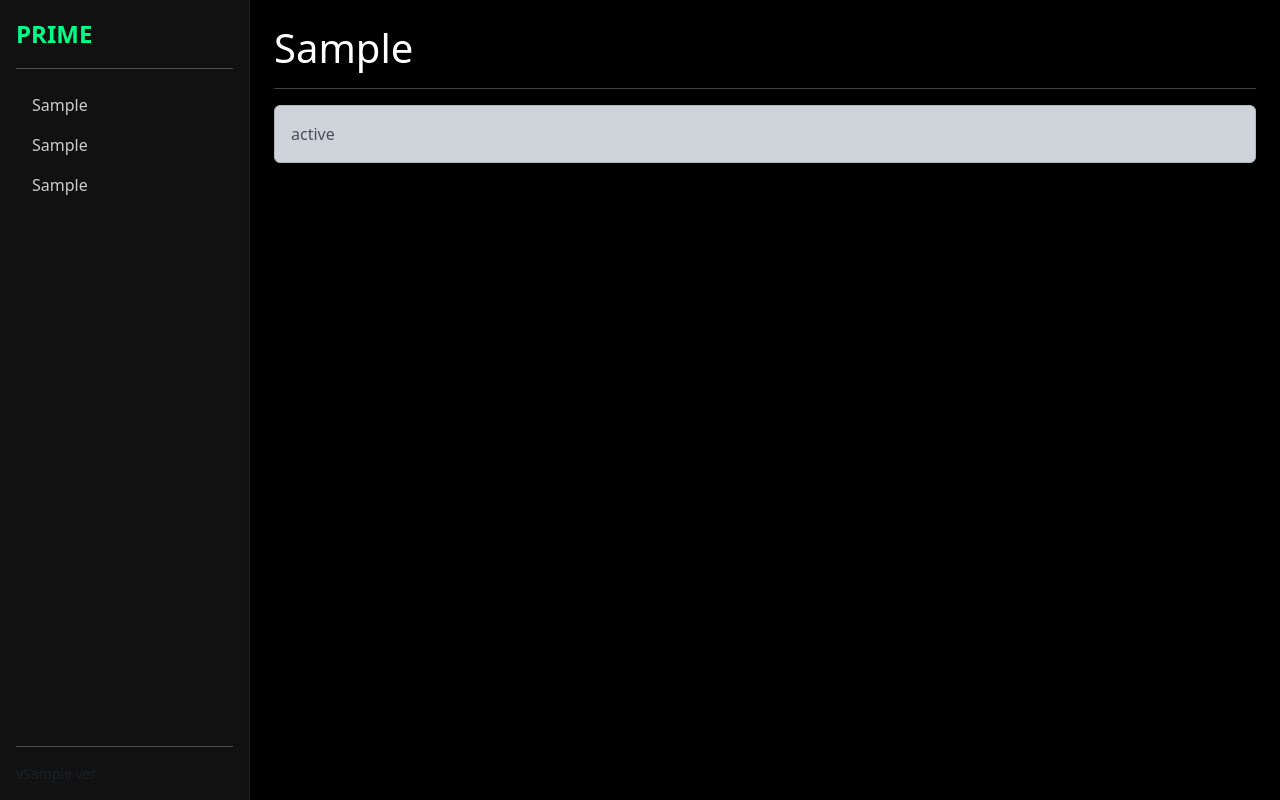
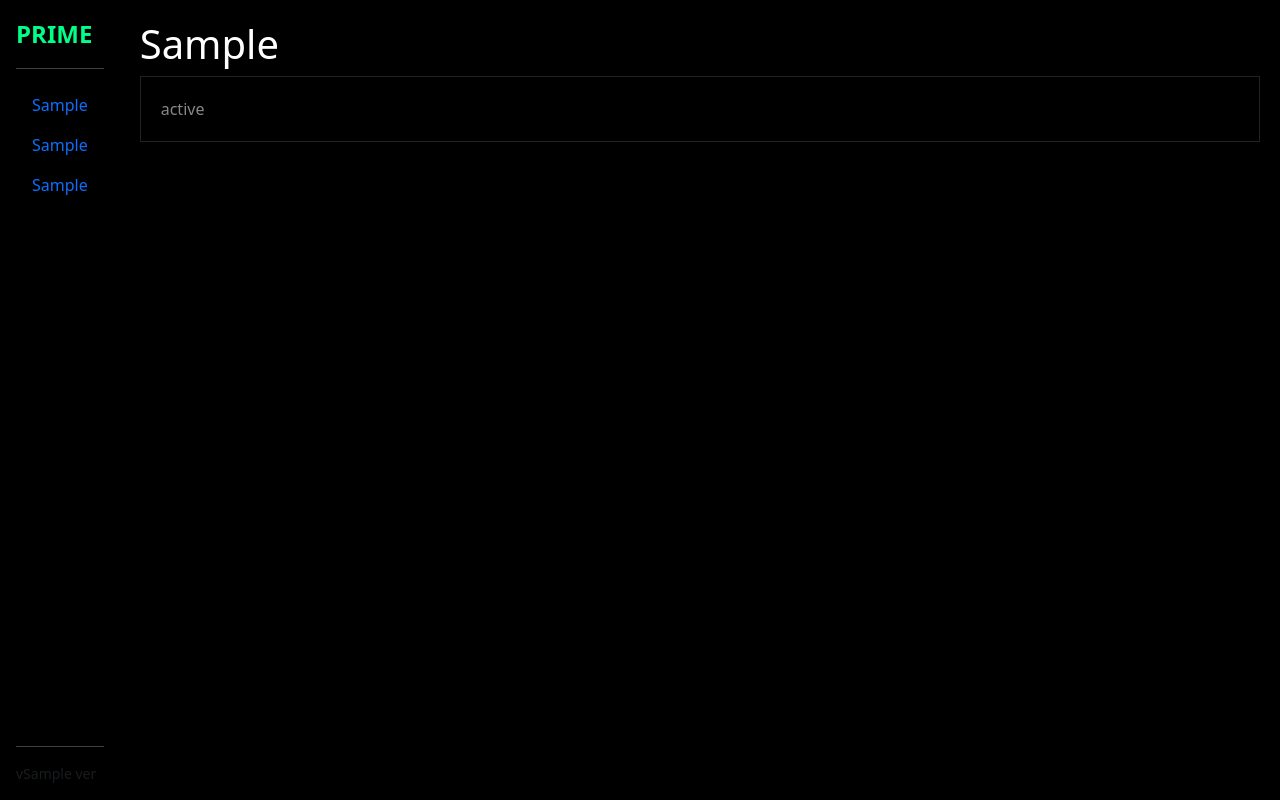
Before and after one commit to klucon/klucon-prime, a FastAPI app: template templates/index.html in a window 1280 px wide. Run offline with FastAPI, Linux system fonts and the light colour scheme; the template is opened without the code that fills it: most values are stand-ins (such as "Sample title", 1, 10 or a date in 2020).

Commit message:
Update index.html

```diff
--- a/templates/index.html
+++ b/templates/index.html
@@ -2,32 +2,29 @@
 <html lang="cs">
 <head>
     <meta charset="UTF-8">
-    <meta name="viewport" content="width=device-width, initial-scale=1.0">
-    <title>PRIME - {{ t.menu_home }}</title>
     <link href="https://cdn.jsdelivr.net/npm/bootstrap@5.3.0/dist/css/bootstrap.min.css" rel="stylesheet">
     <style>
-        /* Tady jsi měl pravděpodobně ten svůj "černý" tuning přes Bootstrap */
-        body { background-color: #000; color: #fff; }
-        .sidebar { min-width: 250px; height: 100vh; background: #111; border-right: 1px solid #222; }
-        .nav-link { color: #ccc; }
-        .nav-link.active { color: #00ff88; font-weight: bold; }
+        /* TVŮJ STYL - NÁVRAT K TOMU, CO FUNGOVALO */
+        body { background-color: #000 !important; color: #fff !important; }
+        .main-wrapper { display: flex; min-height: 100vh; }
+        .content-area { flex-grow: 1; padding: 20px; background-color: #000; }
+
+        /* Pokud jsi měl nějaké speciální barvy pro alerty nebo karty */
+        .module-status { color: #888; padding: 20px; border: 1px solid #222; }
     </style>
 </head>
 <body>
-    <div class="d-flex">
+    <div class="main-wrapper">
         {% include 'sidebar.html' %}
 
-        <main class="p-4 w-100">
+        <div class="content-area">
             <h1>{{ t.menu_home }}</h1>
-            <hr border-secondary>
-
-            {% if not modules or (not modules.movies and not modules.iptv) %}
-                <div class="alert alert-dark">
+            <div class="module-status">
+                {% if not modules or (not modules.movies and not modules.iptv) %}
                     {{ t.module_status_empty }}
-                </div>
-            {% else %}
                 {% endif %}
-        </main>
+            </div>
+        </div>
     </div>
 </body>
 </html>
```
